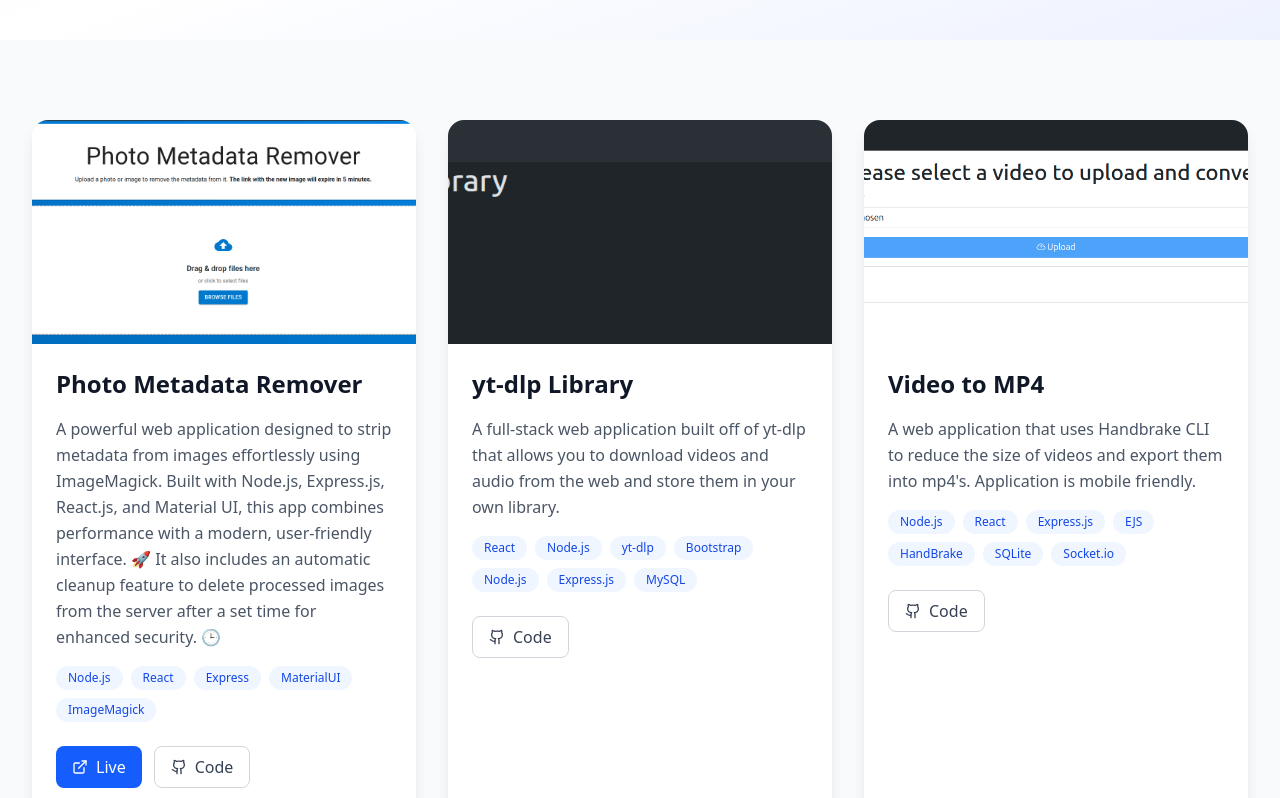
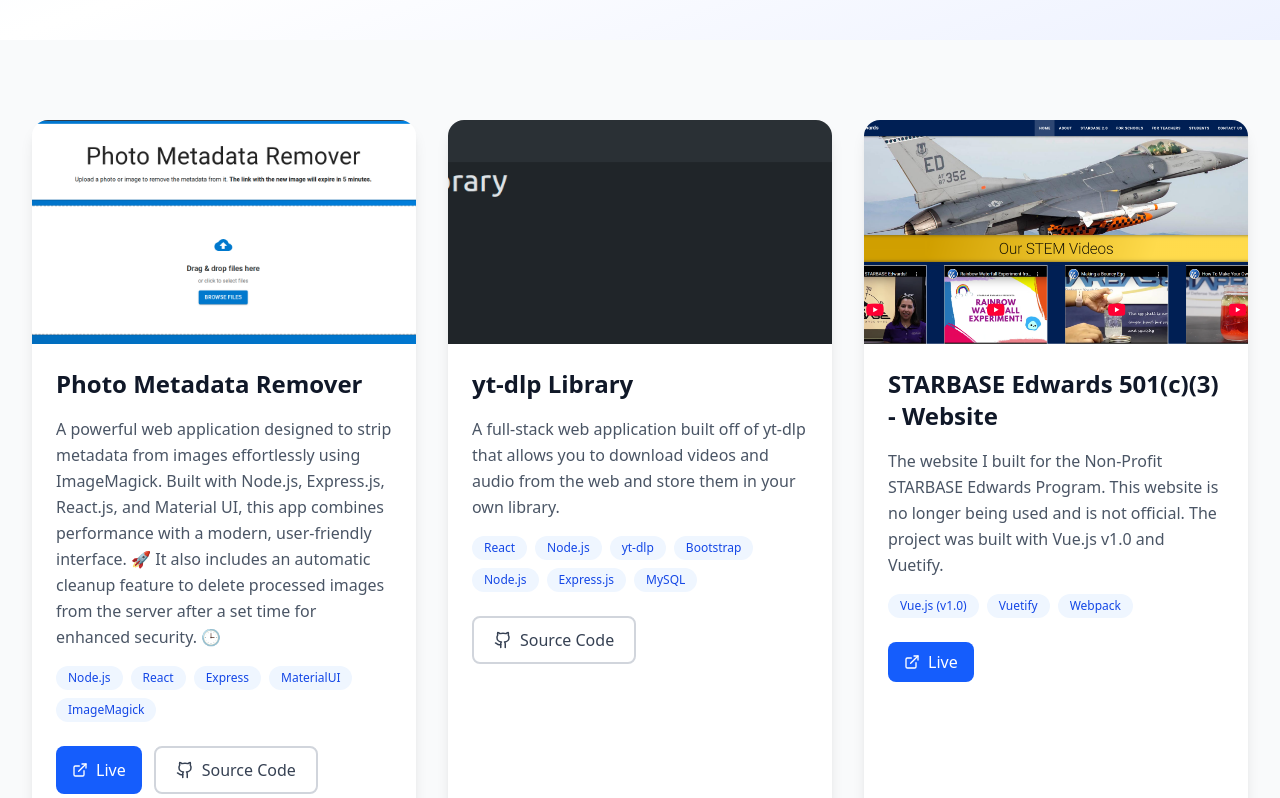
Before and after one commit to alfred-delacosta/alfred-delacosta.github.io, a React (Vite) app: page /projects in a window 1280 px wide. Shown: the part 440-1238 px from the top of the page. Built offline with nearby package versions, Linux system fonts and the light colour scheme.

Commit message:
Added another project and updated the code

```diff
--- a/src/components/projectsBanner.jsx
+++ b/src/components/projectsBanner.jsx
@@ -17,6 +17,14 @@ export default function Projects() {
       live: '#',
       github: 'https://github.com/alfred-delacosta/yt-dlp-library',
       tech: ['React', 'Node.js', 'yt-dlp', 'Bootstrap', 'Node.js', 'Express.js', 'MySQL'],
+    },
+    {
+      title: 'STARBASE Edwards 501(c)(3) - Website',
+      desc: 'The website I built for the Non-Profit STARBASE Edwards Program. This website is no longer being used and is not official. The project was built with Vue.js v1.0 and Vuetify.',
+      img: '/starbase-edwards.png',
+      live: 'https://starbase-edwards-dev.netlify.app/#/',
+      github: '#',
+      tech: ['Vue.js (v1.0)', 'Vuetify', 'Webpack'],
     },
     {
       title: 'Video to MP4',
@@ -92,6 +100,7 @@ export default function Projects() {
                         Live Demo
                       </a>
                     )}
+                    { proj.github !== "#" && (
                       <a
                         href={proj.github}
                         target="_blank"
@@ -101,6 +110,7 @@ export default function Projects() {
                         <Github size={18} />
                         Source Code
                       </a>
+                    )}
                   </div>
                 </div>
               </div>
--- a/src/routes/projects.jsx
+++ b/src/routes/projects.jsx
@@ -18,6 +18,14 @@ export default function Projects() {
       live: '#',
       github: 'https://github.com/alfred-delacosta/yt-dlp-library',
       tech: ['React', 'Node.js', 'yt-dlp', 'Bootstrap', 'Node.js', 'Express.js', 'MySQL'],
+    },
+    {
+      title: 'STARBASE Edwards 501(c)(3) - Website',
+      desc: 'The website I built for the Non-Profit STARBASE Edwards Program. This website is no longer being used and is not official. The project was built with Vue.js v1.0 and Vuetify.',
+      img: '/starbase-edwards.png',
+      live: 'https://starbase-edwards-dev.netlify.app/#/',
+      github: '#',
+      tech: ['Vue.js (v1.0)', 'Vuetify', 'Webpack'],
     },
     {
       title: 'Video to MP4',
@@ -92,15 +100,17 @@ export default function Projects() {
                         Live
                       </a>
                     )}
+                    { proj.github !== "#" && (
                       <a
                         href={proj.github}
                         target="_blank"
                         rel="noopener noreferrer"
-                      className="flex items-center gap-2 px-4 py-2 border border-gray-300 text-gray-700 font-medium rounded-lg hover:border-blue-600 hover:text-blue-600 transition-all"
+                        className="inline-flex items-center gap-2 px-5 py-2.5 border-2 border-gray-300 text-gray-700 font-medium rounded-lg hover:border-blue-600 hover:text-blue-600 transition-all"
                       >
-                      <Github size={16} />
-                      Code
+                        <Github size={18} />
+                        Source Code
                       </a>
+                    )}
                   </div>
                 </div>
               </div>
```
Also changed, not shown: public/starbase-edwards.png (added). Lines whose indentation alone changed are shown as unchanged.
